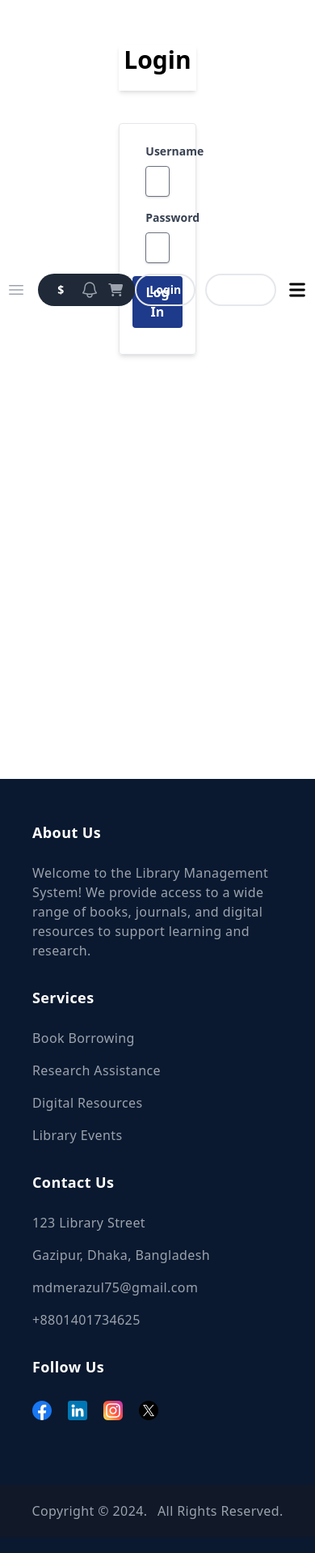
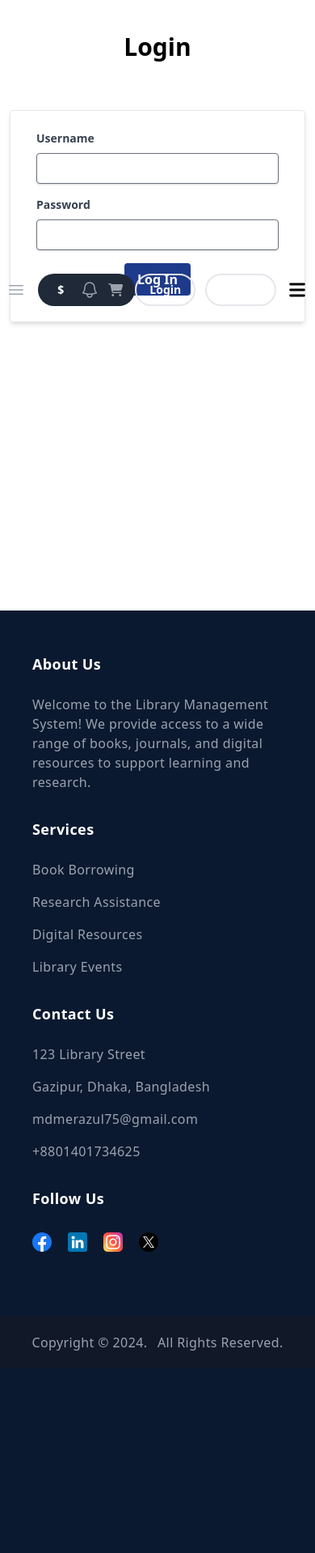
Before and after one commit to Md-Merazul-Islam/Library-Management-System, a Django app: page /user/login/ in a window 390 px wide. Shown: the part 64-1982 px from the top of the page at 81% size. After the commit the page ends 1732 px from the top, so only its background shows below. Run offline with Django 5.2, Linux system fonts and the light colour scheme; some libraries are stand-ins or nearby versions.

Commit message:
update responsive login

```diff
--- a/templates/book_detail.html
+++ b/templates/book_detail.html
@@ -157,7 +157,7 @@
         <h1 class="text-center pt-5">Add Comment</h1>
         <form action="" method="POST">
             {% csrf_token %} {{ comment_form|crispy }}
-            <button class="btn btn-warning d-block mx-auto">Submit</button>
+            <button class="bg-blue-500 hover:bg-blue-600 text-white font-bold py-2 px-4 rounded block mx-auto mt-3">Submit</button>
         </form>
     </div>
     {% endif %}
--- a/users/templates/accounts/user_login.html
+++ b/users/templates/accounts/user_login.html
@@ -1,18 +1,14 @@
-{% extends 'base.html' %} {% load static %} {% block head_title %}Login{% endblock %} {% block body %}
+{% extends 'base.html' %}
 
-{% if form.non_field_errors %}
-{% for error in form.non_field_errors %}
-<div class="bg-red-100 border border-red-400 text-red-700 px-4 py-3 rounded relative mt-2" role="alert">
-    <p class="font-bold">Error!</p>
-    <p class="block sm:inline">{{ error }}</p>
-</div>
-{% endfor %}
-{% endif %}
 
-<div class="grid grid-cols-3 gap-4" style="padding-bottom: 500px;">
-    <div></div>
-    <div class="py-2 px-3 rounded-xl bg-white mt-12">
-        <h1 class="font-bold text-3xl text-center pb-5 shadow-md">Login</h1>
+
+{% load static %}
+{% block head_title %}Register Page{% endblock %}
+{% block body %}
+
+<div class="flex justify-center my-6"  style="padding-bottom: 300px;">
+    <div class="w-full lg:w-3/4 xl:w-2/3 bg-white px-3 py-4 rounded-xl">
+        <h1 class="font-bold text-3xl text-center pb-5">Login</h1>
         <div class="w-full mt-10">
                 <form method="post" class="shadow-md border border-gray-200 rounded px-8 pt-6 pb-8 mb-4">
                     {% csrf_token %}
@@ -31,10 +27,11 @@
                     {% endif %}
                     {% endfor %}
                     <div class="flex items-center justify-center w-full">
-                    <button class="bg-blue-900 hover:bg-blue-700 text-white font-bold py-2 px-4 rounded focus:outline-none focus:shadow-outline" type="submit">Log In<button>
+                        <button class="bg-blue-900 hover:bg-blue-700 text-white font-bold py-2 px-4 rounded focus:outline-none focus:shadow-outline" type="submit">Log In</button>
                     </div>
                 </form>
             </div>
         </div>
     </div>
+
 {% endblock %}
--- a/users/templates/accounts/user_registration.html
+++ b/users/templates/accounts/user_registration.html
@@ -18,7 +18,7 @@
 
 <div class="flex justify-center my-6"  style="padding-bottom: 300px;">
     <div class="w-full lg:w-3/4 xl:w-2/3 bg-white px-3 py-4 rounded-xl">
-        <h1 class="font-bold text-3xl text-center pb-5">Sign In</h1>
+        <h1 class="font-bold text-3xl text-center pb-5">Create a account</h1>
         <div class="w-full mt-10">
             <form method="post" class="bg-white shadow-md rounded px-8 pt-6 pb-8 mb-4">
                 {% csrf_token %}
```
Lines whose indentation alone changed are shown as unchanged.
